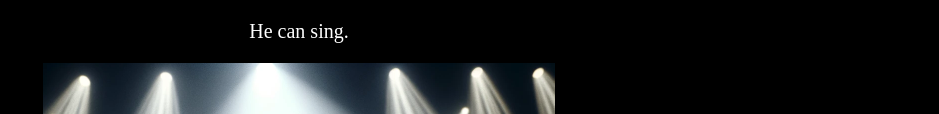
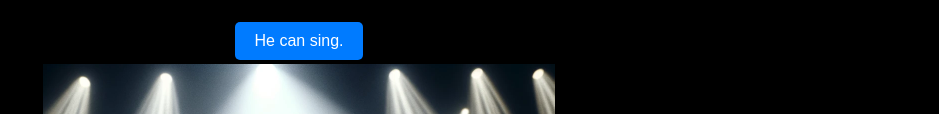
Before and after one commit to jasperhuang1/myfirstsite, a plain HTML site: page content.html in a window 1280 px wide. Shown: the part 553-667 px from the top of the page, without its empty margins (341-1280 px from the left). Drawn offline with Linux system fonts and the light colour scheme.

Commit message:
Add files via upload

```diff
--- a/content.html
+++ b/content.html
@@ -12,14 +12,28 @@
   <p>He can dance.</p>
   <img src="rick astley dancing.png" alt="Rick Astley Dancing">
 
-  <p>He can sing.</p>
+  <div class="button-container">
+    <button id="playAudio">He can sing.</button>
+  </div>
+
   <img src="rick astley singing.png" alt="Rick Astley Singing">
-
   <p>But most of all, he will never tell a lie and hurt you.</p>
   <img src="rick astley thumbsup.png" alt="Rick Astley Thumbs Up">
 </div>
 
+<audio id="songAudio">
+  <source src="never gonna.mp3" type="audio/mp3">
+  Your browser does not support the audio element.
+</audio>
+
 <a href="index.html" class="navigateButton">Back to Landing Page</a>
+
+<script>
+document.getElementById('playAudio').addEventListener('click', function () {
+  var audio = document.getElementById('songAudio');
+  audio.play();
+});
+</script>
 
 </body>
 </html>
--- a/style.css
+++ b/style.css
@@ -61,3 +61,22 @@ body, html {
   height: auto; /* Maintains aspect ratio */
   margin: 0 auto 20px; /* Centers image and adds space around it */
 }
+
+#playAudio {
+  background-color: #007bff;
+  color: white;
+  border: none;
+  padding: 10px 20px;
+  text-align: center;
+  display: inline-block;
+  font-size: 16px;
+  margin: 4px 2px;
+  cursor: pointer;
+  border-radius: 5px;
+}
+
+.button-container {
+  display: flex;
+  justify-content: center;
+  width: 100%;
+}
```
Also changed, not shown: 1 other file.
